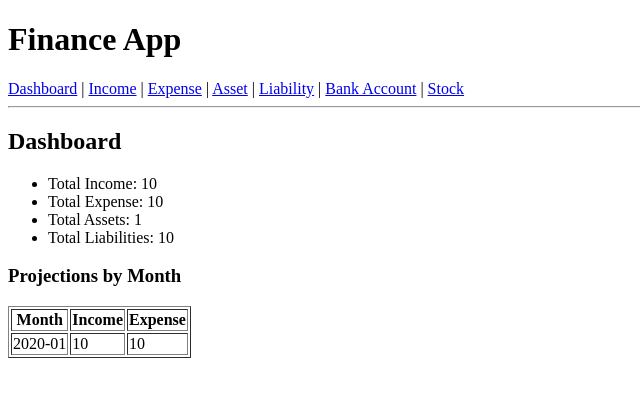
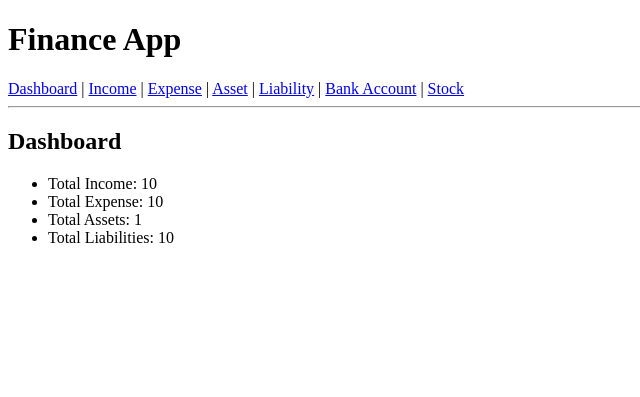
Before and after one commit to ItsRadIGuess/TheFinanceApp, a Django app: page / in a window 1280 px wide. Shown: the top 397 px of the page, without its empty margins (0-640 px from the left). Run offline with Django 5.2, Linux system fonts and the light colour scheme; tables that the repository leaves empty hold one stand-in row (values such as "Sample post").

Commit message:
Update Income model to use recurring entries

```diff
--- a/finance_project/finance/templates/finance/dashboard.html
+++ b/finance_project/finance/templates/finance/dashboard.html
@@ -7,23 +7,5 @@
     <li>Total Assets: {{ asset_total }}</li>
     <li>Total Liabilities: {{ liability_total }}</li>
 </ul>
-<h3>Projections by Month</h3>
-<table border="1">
-    <tr>
-        <th>Month</th>
-        <th>Income</th>
-        <th>Expense</th>
-    </tr>
-    {% for month in income_by_month %}
-    <tr>
-        <td>{{ month.month|date:"Y-m" }}</td>
-        <td>{{ month.total }}</td>
-        <td>
-            {% for e in expense_by_month %}
-                {% if e.month == month.month %}{{ e.total }}{% endif %}
-            {% endfor %}
-        </td>
-    </tr>
-    {% endfor %}
-</table>
+{# Monthly projections removed as Income entries no longer store a date #}
 {% endblock %}
--- a/finance_project/finance/views.py
+++ b/finance_project/finance/views.py
@@ -34,22 +34,8 @@ class DashboardView(TemplateView):
             Liability.objects.aggregate(total=Sum('amount'))['total'] or 0
         )
 
-        income_months = (
-            Income.objects
-            .annotate(month=TruncMonth('date'))
-            .values('month')
-            .annotate(total=Sum('amount'))
-            .order_by('month')
-        )
-        expense_months = (
-            Expense.objects
-            .annotate(month=TruncMonth('date'))
-            .values('month')
-            .annotate(total=Sum('amount'))
-            .order_by('month')
-        )
-        context['income_by_month'] = income_months
-        context['expense_by_month'] = expense_months
+        # With Income records now representing recurring payments rather than
+        # dated transactions, monthly breakdowns no longer make sense.
         return context
 
 # Income views
@@ -63,13 +49,13 @@ class IncomeDetail(ModelNameMixin, DetailView):
 
 class IncomeCreate(ModelNameMixin, CreateView):
     model = Income
-    fields = ['amount', 'description', 'date']
+    fields = ['name', 'amount', 'frequency', 'description']
     template_name = 'finance/form.html'
     success_url = reverse_lazy('income_list')
 
 class IncomeUpdate(ModelNameMixin, UpdateView):
     model = Income
-    fields = ['amount', 'description', 'date']
+    fields = ['name', 'amount', 'frequency', 'description']
     template_name = 'finance/form.html'
     success_url = reverse_lazy('income_list')
 
```
Also changed, not shown: finance_project/finance/models.py (+11 -2 lines), finance_project/finance/migrations/0003_remove_income_date_income_frequency_income_name.py (added).
